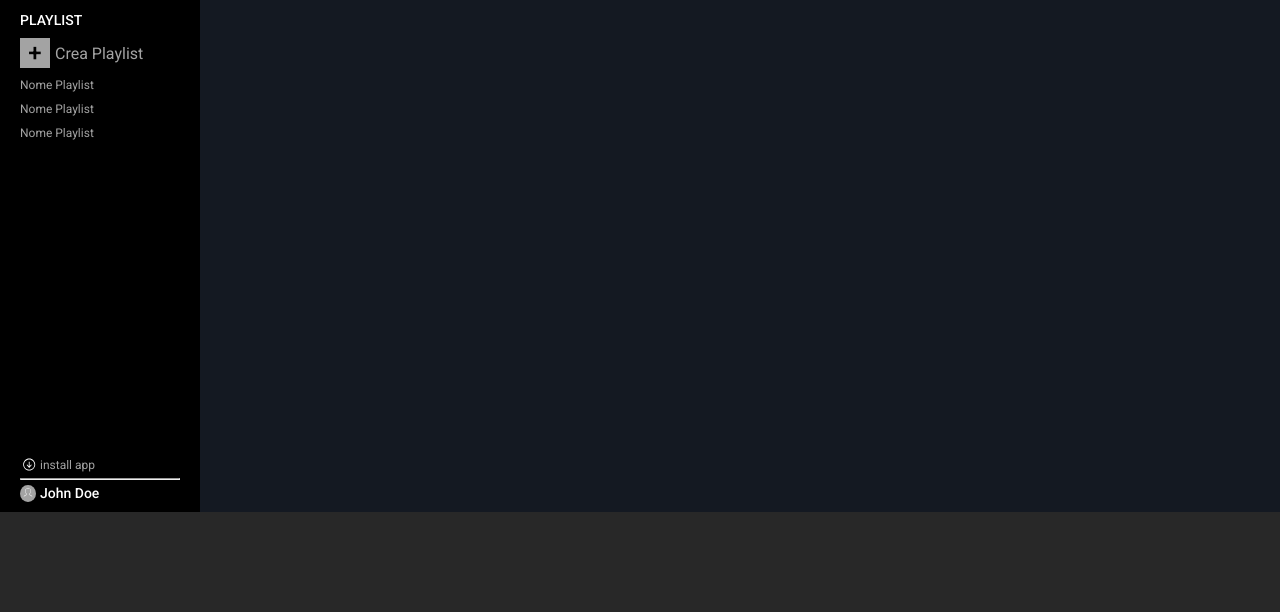
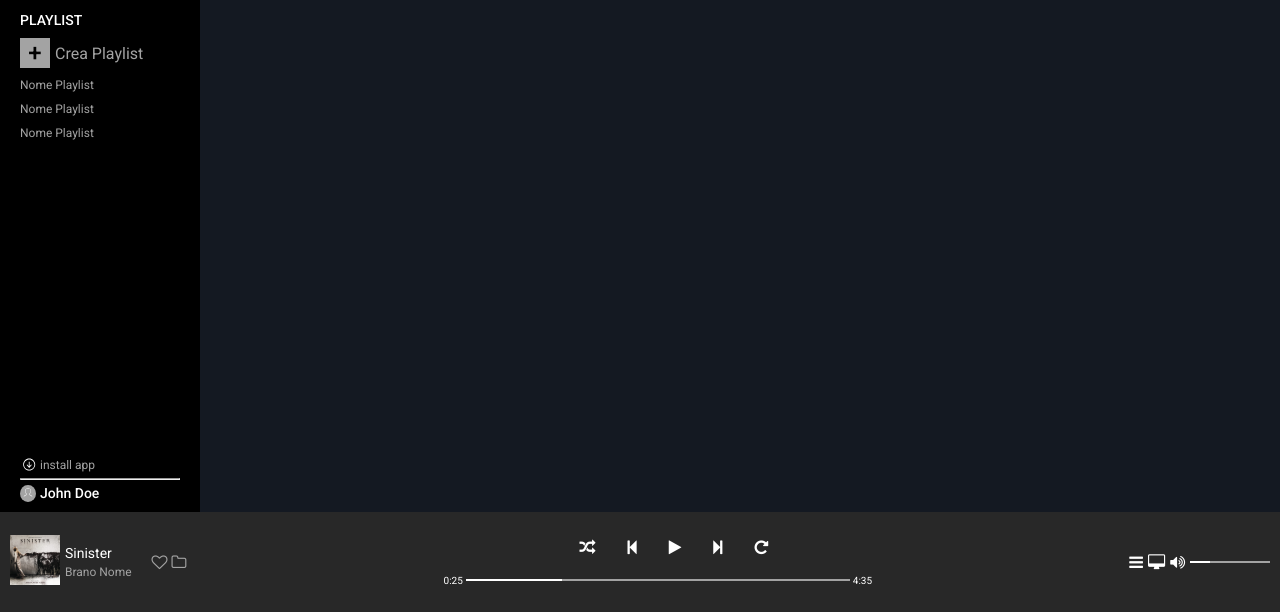
Before and after one commit to mirkoguerra/html-css-spotifyweb, a plain HTML site: page index.html in a window 1280 px wide. Shown: the part 188-800 px from the top of the page. Drawn offline with Linux system fonts and the light colour scheme.

Commit message:
manca il main

```diff
--- a/css/style.css
+++ b/css/style.css
@@ -193,11 +193,109 @@ main .sub-main {
 }
 /* FOOTER */
 footer .player-bar {
-  width: 100vw;
+  width: 100%;
+  min-width: 600px;
   height: 100px;
   background-color: #282828;
   position: fixed;
   bottom: 0;
+  display: flex;
+  flex-direction: row;
+  justify-content: space-between;
+}
+footer .player-bar .footer-left {
+  margin-left: 10px;
+  display: flex;
+  flex-direction: row;
+  align-items: center;
+}
+footer .player-bar .footer-left img {
+  height: 50px;
+}
+footer .player-bar .footer-left .footer-left-span {
+  margin-left: 5px;
+}
+footer .player-bar .footer-left .footer-left-span p {
+  color: white;
+  font-size: 14px;
+}
+footer .player-bar .footer-left .footer-left-span span {
+  color: #A3A3A3;
+  font-size: 12px;
+}
+footer .player-bar .footer-left .footer-left-icons {
+  margin-left: 20px;
+}
+footer .player-bar .footer-left .footer-left-icons a {
+  color: #A3A3A3;
+}
+footer .player-bar .footer-left .footer-left-icons a:hover {
+  color: white;
+}
+footer .player-bar .footer-center {
+  width: 50%;
+  display: flex;
+  flex-direction: column;
+  justify-content: center;
+  color: white;
+}
+footer .player-bar .footer-center .top-footer-center {
+  display: flex;
+  flex-direction: row;
+  justify-content: center;
+}
+footer .player-bar .footer-center .top-footer-center i {
+  margin-left: 5%;
+}
+footer .player-bar .footer-center .bottom-footer-center {
+  display: flex;
+  flex-direction: row;
+  justify-content: center;
+  align-items: center;
+  margin-top: 20px;
+}
+footer .player-bar .footer-center .bottom-footer-center span {
+  font-size: 10px;
+}
+footer .player-bar .footer-center .bottom-footer-center .short {
+  display: inline-block;
+  height: 2px;
+  width: 15%;
+  background-color: white;
+  margin-left: 3px;
+}
+footer .player-bar .footer-center .bottom-footer-center .short:hover {
+  background-color: green;
+}
+footer .player-bar .footer-center .bottom-footer-center .long {
+  display: inline-block;
+  height: 2px;
+  width: 45%;
+  background-color: #A3A3A3;
+  margin-right: 3px;
+}
+footer .player-bar .footer-right {
+  margin-right: 10px;
+  display: flex;
+  flex-direction: row;
+  align-items: center;
+}
+footer .player-bar .footer-right i {
+  color: white;
+  margin-right: 5px;
+}
+footer .player-bar .footer-right .short {
+  height: 2px;
+  width: 20px;
+  background-color: white;
+}
+footer .player-bar .footer-right .short:hover {
+  background-color: green;
+}
+footer .player-bar .footer-right .long {
+  height: 2px;
+  width: 60px;
+  background-color: #A3A3A3;
 }
 /* MEDIA QUERY */
 @media screen and (max-width: 767px) {
--- a/index.html
+++ b/index.html
@@ -5,6 +5,7 @@
     <title>Spotify</title>
     <link rel="stylesheet" href="css/style.css">
     <link href="https://fonts.googleapis.com/css2?family=Roboto:wght@100;300;400;500;700&display=swap" rel="stylesheet">
+    <link rel="stylesheet" href="https://stackpath.bootstrapcdn.com/font-awesome/4.7.0/css/font-awesome.min.css" integrity="sha384-wvfXpqpZZVQGK6TAh5PVlGOfQNHSoD2xbE+QkPxCAFlNEevoEH3Sl0sibVcOQVnN" crossorigin="anonymous">
   </head>
   <body>
 
@@ -57,7 +58,7 @@
             <img src="img/libreria.svg" alt="libreria">
           </div>
 
-          <div class="mini-install border">
+          <div class="mini-install">
             <img src="img/download.svg" alt="domnload">
             <img src="img/profile.svg" alt="profilo">
           </div>
@@ -84,6 +85,49 @@
     <footer class="rel">
       <div class="player-bar">
 
+        <section class="footer-left">
+          <div class="">
+            <img src="img/sinister.jpeg" alt="sinister">
+          </div>
+          <div class="footer-left-span">
+            <p>Sinister</p>
+            <span>Brano Nome</span>
+          </div>
+          <div class="footer-left-icons">
+            <a href="#"><i class="fa fa-heart-o" aria-hidden="true"></i></a>
+            <a href="#"><i class="fa fa-folder-o" aria-hidden="true"></i></a>
+          </div>
+        </section>
+
+
+        <section class="footer-center">
+          <div class="top-footer-center">
+            <i class="fa fa-random" aria-hidden="true"></i>
+            <i class="fa fa-step-backward" aria-hidden="true"></i>
+            <i class="fa fa-play" aria-hidden="true"></i>
+            <i class="fa fa-step-forward" aria-hidden="true"></i>
+            <i class="fa fa-repeat" aria-hidden="true"></i>
+          </div>
+          <div class="bottom-footer-center">
+            <span>0:25</span>
+            <div class="short">
+            </div>
+            <div class="long">
+            </div>
+            <span>4:35</span>
+          </div>
+        </section>
+
+        <section class="footer-right">
+          <i class="fa fa-bars" aria-hidden="true"></i>
+          <i class="fa fa-desktop" aria-hidden="true"></i>
+          <i class="fa fa-volume-up" aria-hidden="true"></i>
+          <div class="short">
+          </div>
+          <div class="long">
+          </div>
+        </section>
+
       </div>
     </footer>
   </body>
```
Also changed, not shown: img/sinister.jpeg (added).
